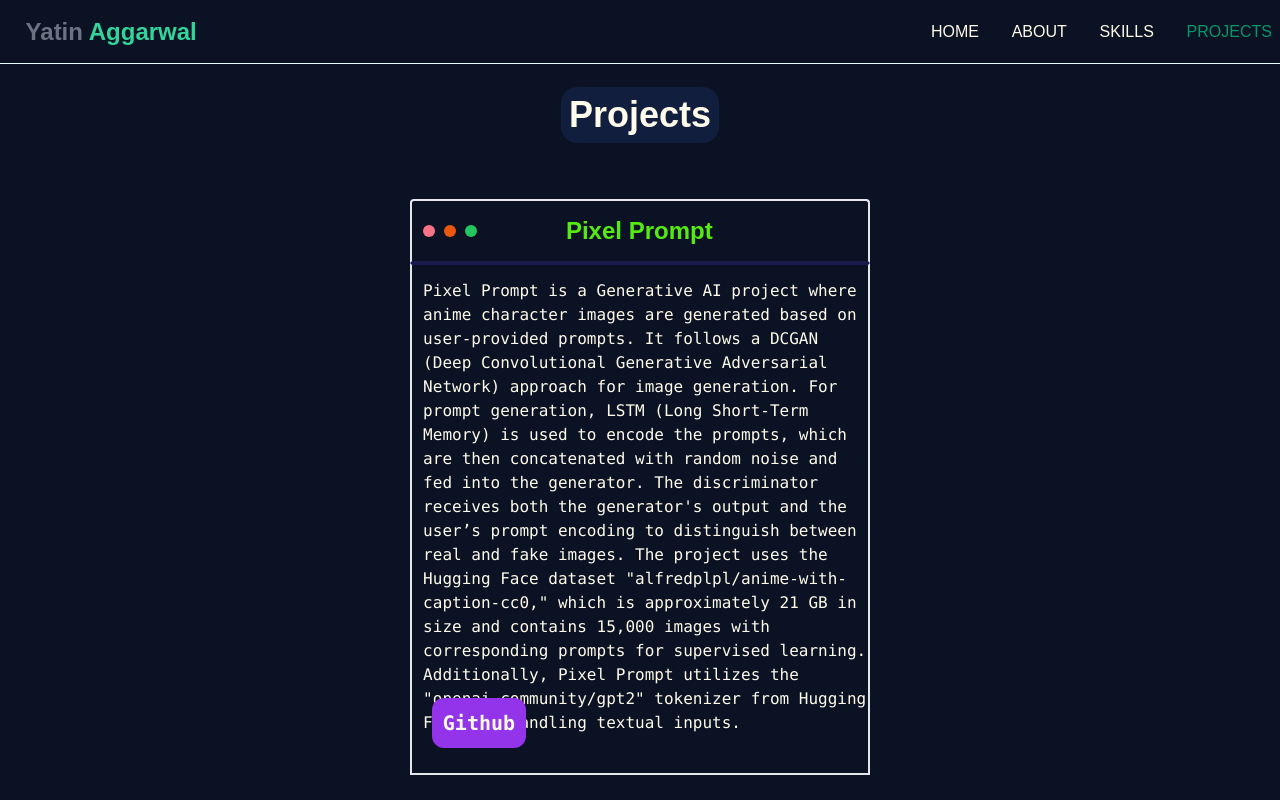
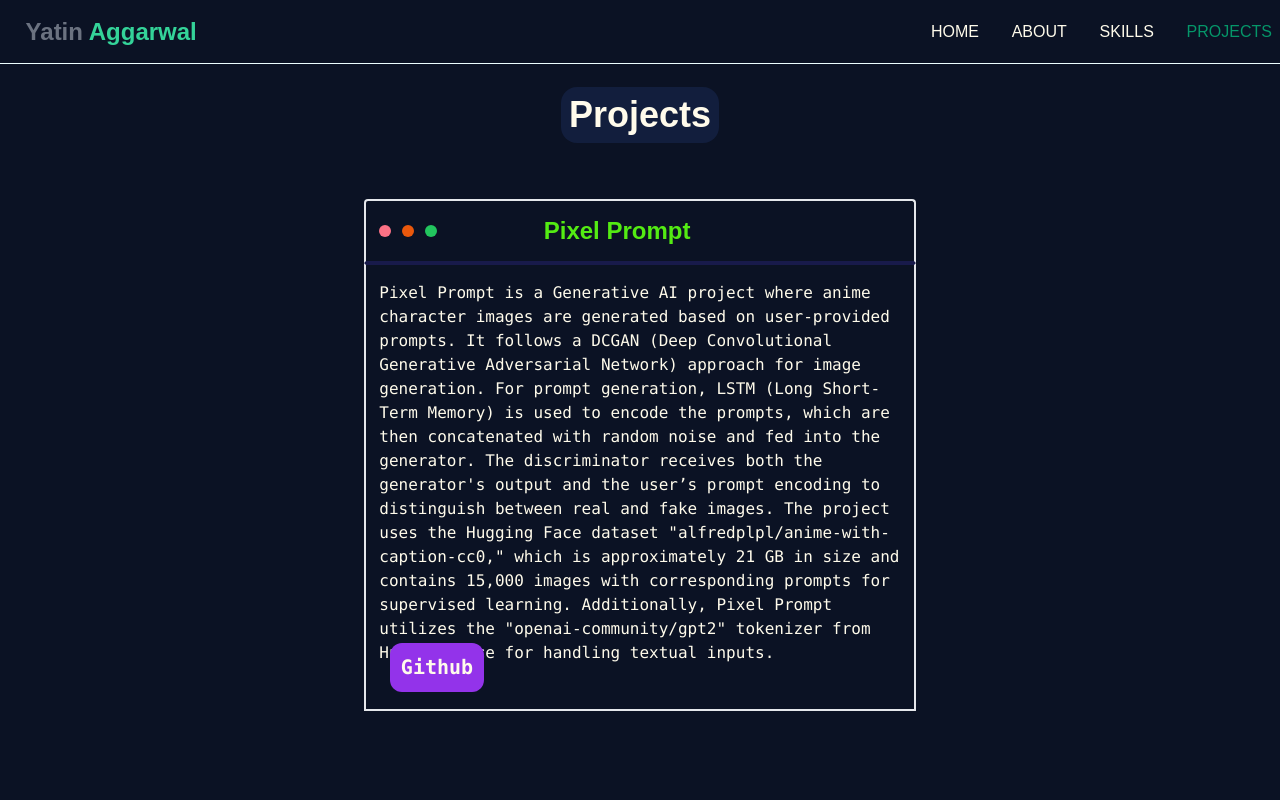
Before and after one commit to Yatin-aggarwal/Yatin_Porfolio, a React (Vite) app: page /projects in a window 1280 px wide. Built offline with nearby package versions, Linux system fonts and the light colour scheme.

Commit message:
updates commit

```diff
--- a/src/Components/Project.jsx
+++ b/src/Components/Project.jsx
@@ -3,7 +3,7 @@ import Project_Discription from "./Project_Discription.js";
 function Card(props){
     return(
         <>
-            <div className={"  text-amber-50  bg-[#0B1224] w-[50%] h-full"}>
+            <div className={"  text-amber-50  bg-[#0B1224] w-[60%] h-full"}>
                 <div
                     className="  ml-[10%] w-[80%] h-[10%] flex items-center pl-[2%] rounded-t border-2 border-b-[#181A4B]">
                     <button disabled className="bg-rose-400 mr-[2%] rounded-full h-3 w-3"></button>
@@ -12,11 +12,11 @@ function Card(props){
                     <div className="pl-[18%] text-[#54eb13] font-extrabold text-2xl ">{props.title}</div>
                 </div>
                 <div
-                    className=" font-medium  font-mono ml-[10%] w-[80%]  h-[80%]   pl-[2%]  border-2 border-t-[#181A4B]  ">
-                    <div className="flex text-md h-[50%] pt-[3%]">
+                    className=" font-medium flex flex-col  font-mono ml-[10%] w-[80%]  h-[70%]   pl-[2%]  border-2 border-t-[#181A4B]  ">
+                    <div className="flex  h-[85%] pt-[3%]">
                         {props.content}
                     </div>
-                    <div className="flex pl-[2%] h-[45%]  items-end  ">
+                    <div className="flex pl-[2%]   items-end  ">
                         <a className=" text-xl" href={props.github} ><button className="bg-purple-600 p-[15%] rounded-xl font-bold ">Github</button></a>
                     </div>
 
```
